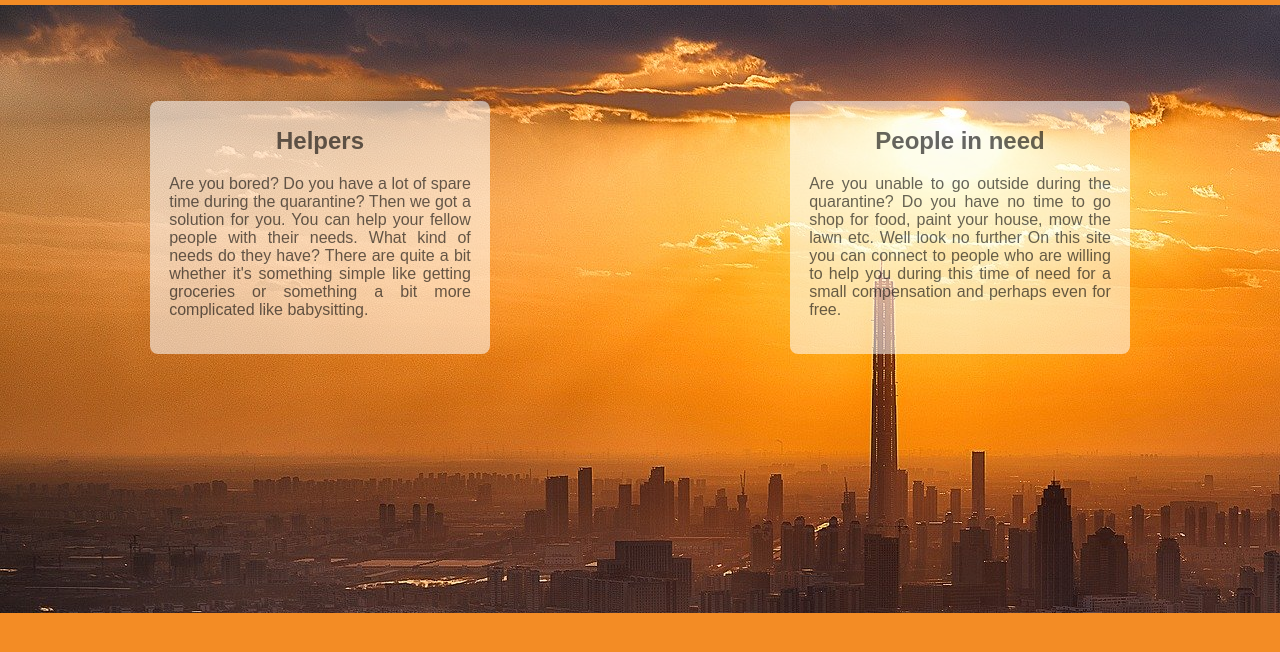
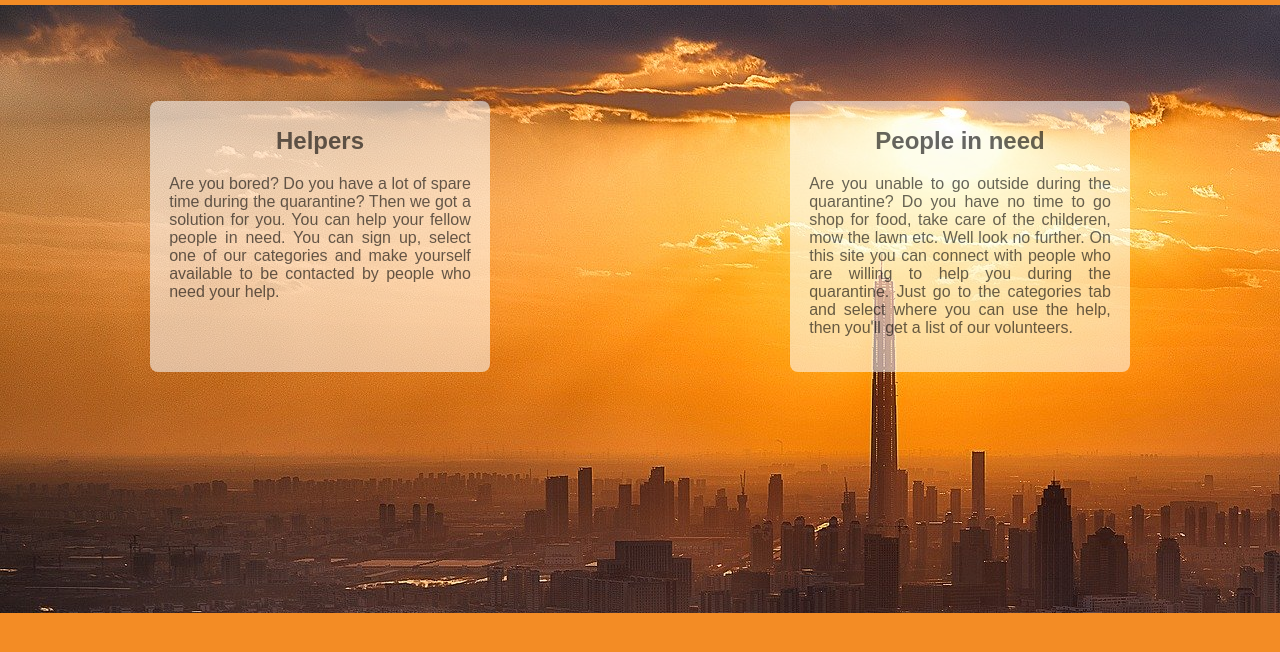
Before and after one commit to vives-projectweek-1-2020/LocalNeeds, a Flask app: page / in a window 1280 px wide. Shown: the part 115-767 px from the top of the page. Run offline with Flask 2, Linux system fonts and the light colour scheme; parts of the project's set-up code (start-up, migrations or seed data) failed here and were passed over.

Commit message:
worked on the text on the homepage to be more fitting for the finished product

```diff
--- a/flaskapp/templates/homepage.html
+++ b/flaskapp/templates/homepage.html
@@ -44,7 +44,7 @@
             <article class="gets">
                 <h2>Helpers</h2>
                 <p class="p1">
-                    Are you bored? Do you have a lot of spare time during the quarantine? Then we got a solution for you. You can help your fellow people with their needs. What kind of needs do they have? There are quite a bit whether it's something simple like getting groceries or something a bit more complicated like babysitting.
+                    Are you bored? Do you have a lot of spare time during the quarantine? Then we got a solution for you. You can help your fellow people in need. You can sign up, select one of our categories and make yourself available to be contacted by people who need your help.
                 </p>
 
             </article>
@@ -52,7 +52,7 @@
             <article class="gots">
                 <h2>People in need</h2>
                 <p class="p2">
-                    Are you unable to go outside during the quarantine? Do you have no time to go shop for food, paint your house, mow the lawn etc. Well look no further On this site you can connect to people who are willing to help you during this time of need for a small compensation and perhaps even for free.
+                    Are you unable to go outside during the quarantine? Do you have no time to go shop for food, take care of the childeren, mow the lawn etc. Well look no further. On this site you can connect with people who are willing to help you during the quarantine. Just go to the categories tab and select where you can use the help, then you'll get a list of our volunteers.
                 </p>
             </article>
 
```
